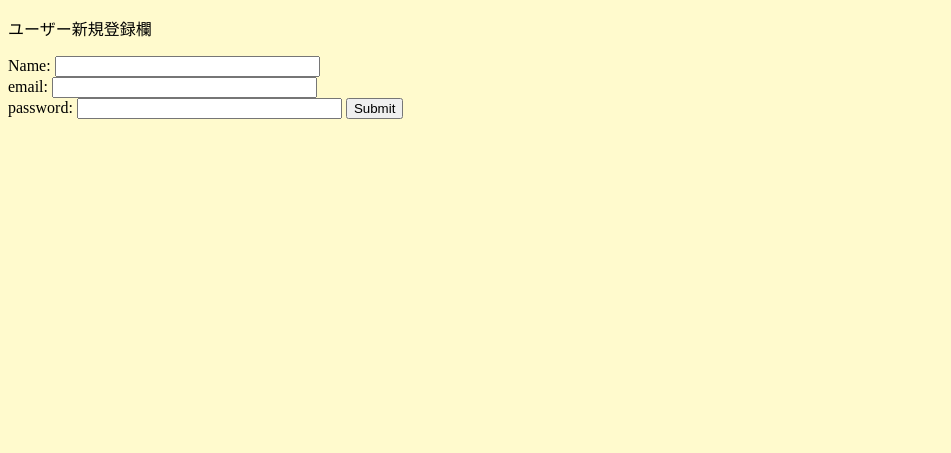
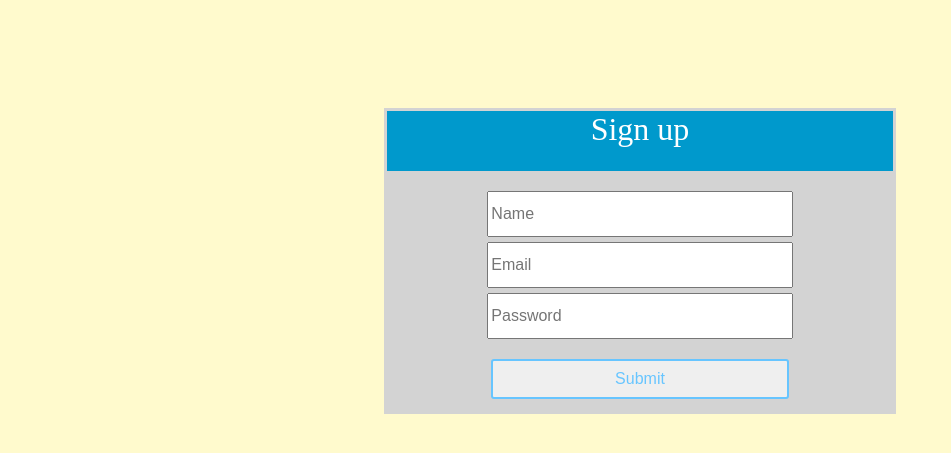
Before and after one commit to habroptilus/price-tracker, a Flask app: page /signup in a window 1280 px wide. Shown: the top 453 px of the page, without its empty margins (0-951 px from the left). Run offline with Flask 2, Linux system fonts and the light colour scheme.

Commit message:
後でリファクタリング

```diff
--- a/main/static/app.css
+++ b/main/static/app.css
@@ -58,7 +58,7 @@ a{
 }
 
 
-div.login-box{
+div.login-box,div.signup-box{
     position: relative;
     border: solid lightgray;
     width: 40%;
@@ -68,7 +68,7 @@ div.login-box{
     background-color: lightgray;
 }
 
-div.login-header{
+div.login-header,div.signup-header{
     text-align: center;
     background-color: #0099CC;
     font-size: 2em;
@@ -76,14 +76,21 @@ div.login-header{
     color: white;
 }
 
-div.login-body{
+div.login-body, div.signup-body{
     padding-top: 3%;
 }
 div.login-body div{
     text-align: center;
     margin: 1%;
 }
-input.login{
+
+div.signup-body div{
+    text-align: center;
+    margin: 1%;
+}
+
+
+input.login,input.signup{
     width:60%;
     height: 40px;
     font-size: 1em;
--- a/main/templates/signup.html
+++ b/main/templates/signup.html
@@ -6,19 +6,27 @@
         <link rel="stylesheet" href="/static/app.css">
     </head>
     <body>
-        <div class="create_user">
-            <p>ユーザー新規登録欄</p>
-            <form class="" action="{{ url_for('user.signup') }}" method="post">
-                <label for="username">Name:</label>
-                <input type="text" size="30" name="username">
-                <br>
-                <label for="email">email:</label>
-                <input type="text" size="30" name="email">
-                <br>
-                <label for="password">password:</label>
-                <input type="password" size="30" name="password">
-                <input type="submit">
-            </form>
+        <div class="signup-box">
+            <div class="signup-header">
+                Sign up
+            </div>
+            <div class="signup-body">
+                <form class="" action="{{ url_for('user.signup') }}" method="post">
+                    <div >
+                        <input type="text" size="30" name="username" placeholder="Name" class="signup">
+                    </div>
+                    <div>
+                        <input type="text" size="30" name="email" placeholder="Email" class="signup">
+
+                    </div>
+                    <div>
+                        <input type="password" size="30" name="password" placeholder="Password" class="signup">
+                    </div>
+                    <div>
+                        <input type="submit" class="submit-btn signup">
+                    </div>
+                </form>
+            </div>
         </div>
     </body>
 </html>
```
